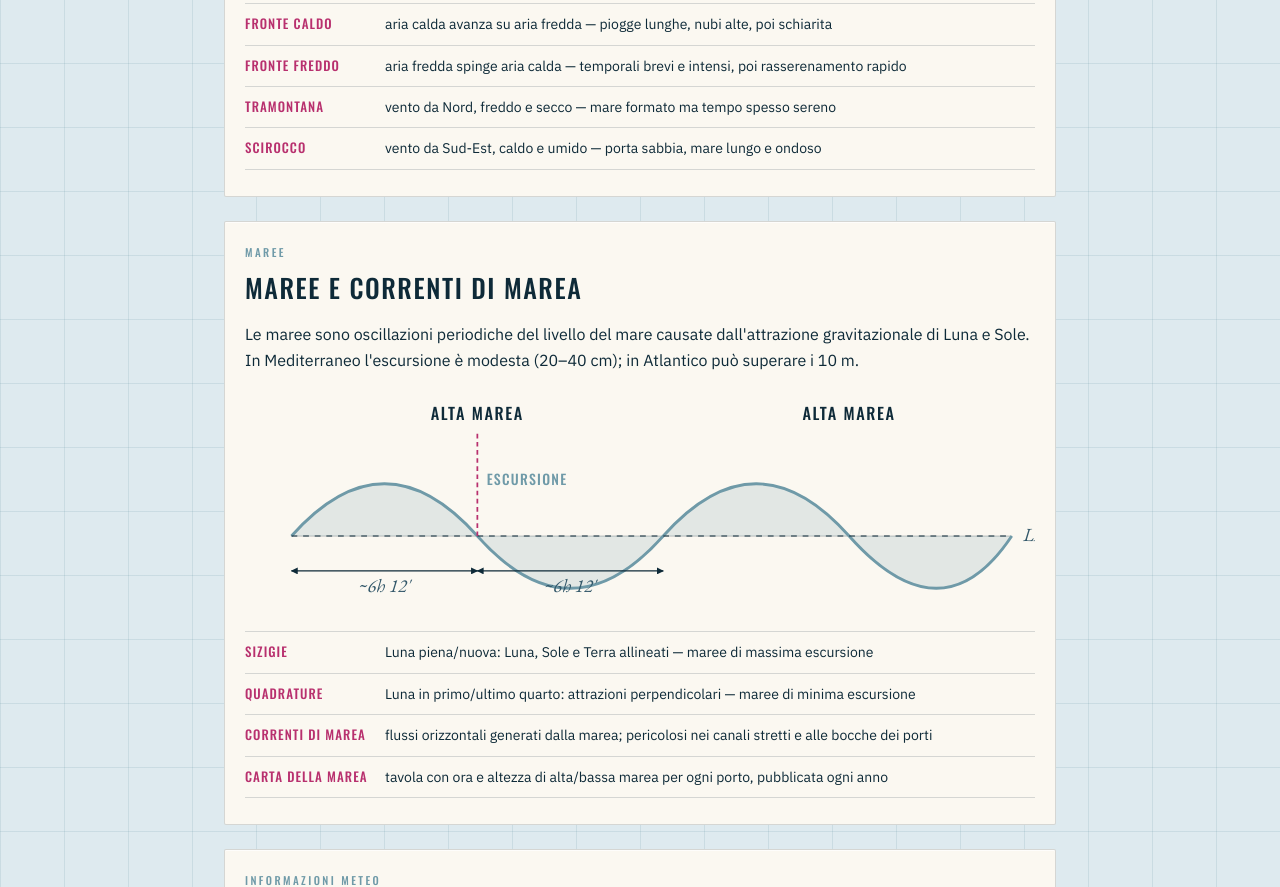
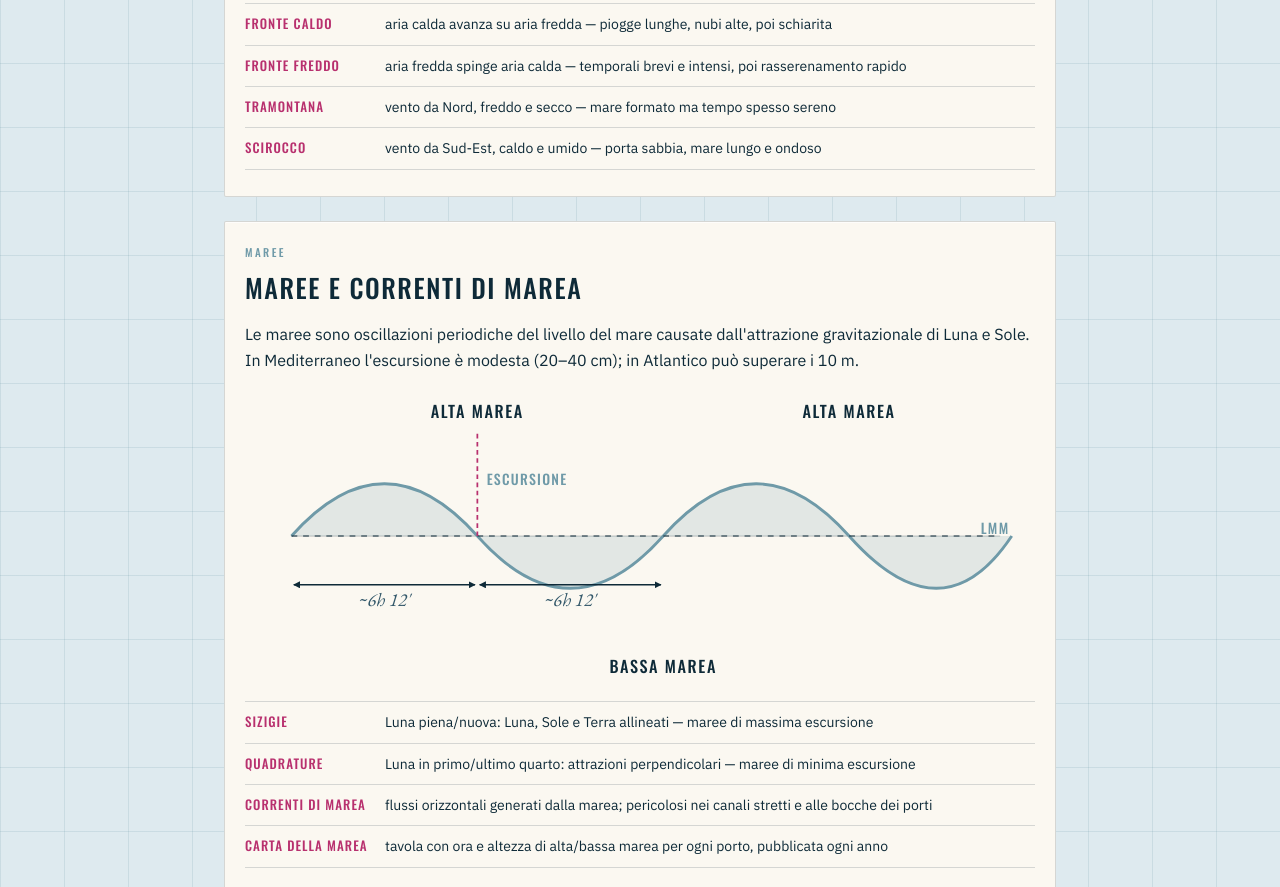
Before and after one commit to rick-manf/app-nautica, a plain HTML site: page argomenti/02-meteorologia.html in a window 1280 px wide. Shown: the part 1473-2360 px from the top of the page. Drawn offline with nearby package versions, Linux system fonts and the light colour scheme.

Commit message:
Fix grafico: 4 bug SVG su normativa, meteorologia, segnalamento, manovre
- 01-normativa: etichette "CHI HA A DRITTA / HA PRECEDENZA" spostate
  su per non sovrapporsi alla barca SVG
- 02-meteorologia: testo forza 9-12 Beaufort cambiato da magenta a
  bianco (era invisibile su sfondo magenta); label "Bassa marea"
  clippata fuori viewBox — viewBox maree estesa a 260px e label
  spostata a y=252; "LMM" posizionato con text-anchor="end"
- 04-segnalamento: aggiunto <defs> con marker mancante per la freccia
  "Senso convenzionale di entrata" (url(#arc) non era definito);
  Boa Ovest ridisegnata con coni punte-a-punte corretti (>< hourglass)
- 06-manovre: formula ancoraggio ridisegnata con font Oswald 13px per
  evitare overflow del testo fuori dal box e viewBox

Co-Authored-By: Claude Sonnet 4.6 <noreply@anthropic.com>

```diff
--- a/argomenti/02-meteorologia.html
+++ b/argomenti/02-meteorologia.html
@@ -84,7 +84,7 @@
         <text x="20" y="220" fill="var(--magenta)">9–12</text>
         <text x="70" y="220" fill="var(--magenta)">&gt;41</text>
         <rect x="140" y="208" width="200" height="14" fill="var(--magenta)" stroke="var(--magenta)" stroke-width="1"/>
-        <text x="160" y="220" fill="var(--magenta)">Burrasca forte → Uragano — non navigare</text>
+        <text x="160" y="220" fill="white">Burrasca forte → Uragano — non navigare</text>
       </g>
       <text class="ital" x="20" y="260">Per un diportista: con forza 5 (17–21 nodi) si inizia ad avere difficoltà.</text>
       <text class="ital" x="20" y="280">Forza 6–7: rientrare in porto se possibile. Forza 8+: emergenza.</text>
@@ -129,32 +129,33 @@
     <div class="tag">Maree</div>
     <h2>Maree e Correnti di Marea</h2>
     <p>Le maree sono oscillazioni periodiche del livello del mare causate dall'attrazione gravitazionale di Luna e Sole. In Mediterraneo l'escursione è modesta (20–40 cm); in Atlantico può superare i 10 m.</p>
-    <svg viewBox="0 0 680 200" role="img" aria-label="Ciclo di marea semidiurno">
+    <svg viewBox="0 0 680 260" role="img" aria-label="Ciclo di marea semidiurno">
       <defs>
         <marker id="ar2" viewBox="0 0 10 10" refX="9" refY="5" markerWidth="5" markerHeight="5" orient="auto-start-reverse">
           <path d="M0,0 L10,5 L0,10 z" fill="var(--deep)"/>
         </marker>
       </defs>
       <!-- baseline -->
-      <line x1="40" y1="130" x2="660" y2="130" stroke="var(--rule)" stroke-width="1.5"/>
+      <line x1="40" y1="130" x2="650" y2="130" stroke="var(--rule)" stroke-width="1.5"/>
       <!-- onda marea -->
       <path d="M40,130 Q120,40 200,130 Q280,220 360,130 Q440,40 520,130 Q600,220 660,130"
             fill="rgba(111,154,168,.18)" stroke="var(--sound)" stroke-width="2.5"/>
-      <!-- labels -->
-      <text class="lbl" x="200" y="30" text-anchor="middle" fill="var(--sound)">Alta marea</text>
-      <text class="lbl" x="360" y="240" text-anchor="middle" fill="var(--sound)">Bassa marea</text>
-      <text class="lbl" x="520" y="30" text-anchor="middle" fill="var(--sound)">Alta marea</text>
+      <!-- labels alta marea -->
+      <text class="lbl" x="200" y="28" text-anchor="middle" fill="var(--sound)">Alta marea</text>
+      <text class="lbl" x="520" y="28" text-anchor="middle" fill="var(--sound)">Alta marea</text>
+      <!-- label bassa marea (dentro viewBox) -->
+      <text class="lbl" x="360" y="248" text-anchor="middle" fill="var(--sound)">Bassa marea</text>
       <!-- livello medio -->
-      <line x1="40" y1="130" x2="660" y2="130" stroke="var(--deep)" stroke-width="1" stroke-dasharray="5 5"/>
-      <text class="ital" x="670" y="134">LMM</text>
+      <line x1="40" y1="130" x2="650" y2="130" stroke="var(--deep)" stroke-width="1" stroke-dasharray="5 5"/>
+      <text class="lbl sm" x="658" y="128" text-anchor="end">LMM</text>
       <!-- escursione -->
       <line x1="200" y1="42" x2="200" y2="130" stroke="var(--magenta)" stroke-width="1.5" stroke-dasharray="4 3"/>
       <text class="lbl sm" x="208" y="86" fill="var(--magenta)">escursione</text>
       <!-- durata -->
-      <path d="M40,160 L200,160" stroke="var(--deep)" stroke-width="1.2" fill="none" marker-end="url(#ar2)" marker-start="url(#ar2)"/>
-      <text class="ital" x="120" y="178" text-anchor="middle">~6h 12'</text>
-      <path d="M200,160 L360,160" stroke="var(--deep)" stroke-width="1.2" fill="none" marker-end="url(#ar2)" marker-start="url(#ar2)"/>
-      <text class="ital" x="280" y="178" text-anchor="middle">~6h 12'</text>
+      <path d="M42,172 L198,172" stroke="var(--deep)" stroke-width="1.2" fill="none" marker-end="url(#ar2)" marker-start="url(#ar2)"/>
+      <text class="ital" x="120" y="190" text-anchor="middle">~6h 12'</text>
+      <path d="M202,172 L358,172" stroke="var(--deep)" stroke-width="1.2" fill="none" marker-end="url(#ar2)" marker-start="url(#ar2)"/>
+      <text class="ital" x="280" y="190" text-anchor="middle">~6h 12'</text>
     </svg>
     <dl>
       <div class="key"><dt>Sizigie</dt><dd>Luna piena/nuova: Luna, Sole e Terra allineati — maree di massima escursione</dd></div>
```
Also changed, not shown: argomenti/01-normativa.html (+3 -3 lines), argomenti/04-segnalamento.html (+14 -4 lines), argomenti/06-manovre.html (+4 -4 lines).
